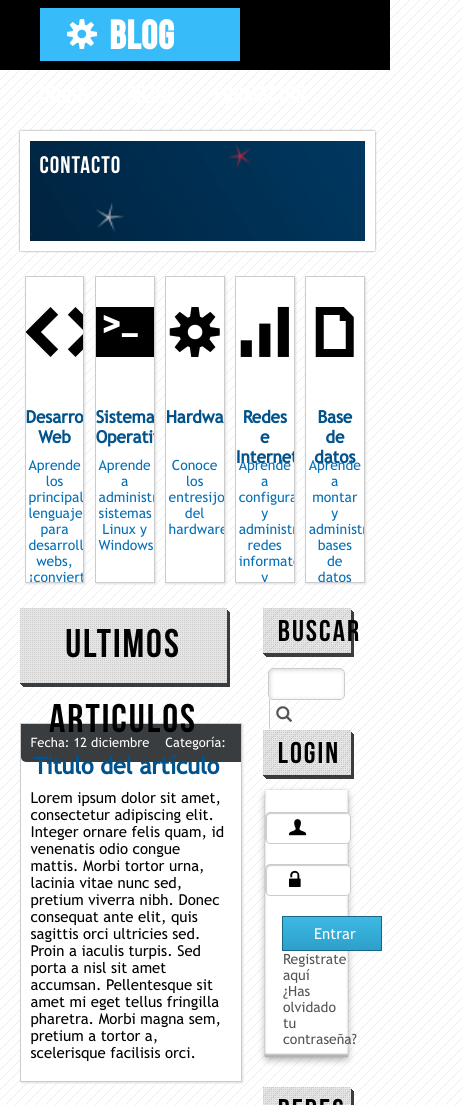
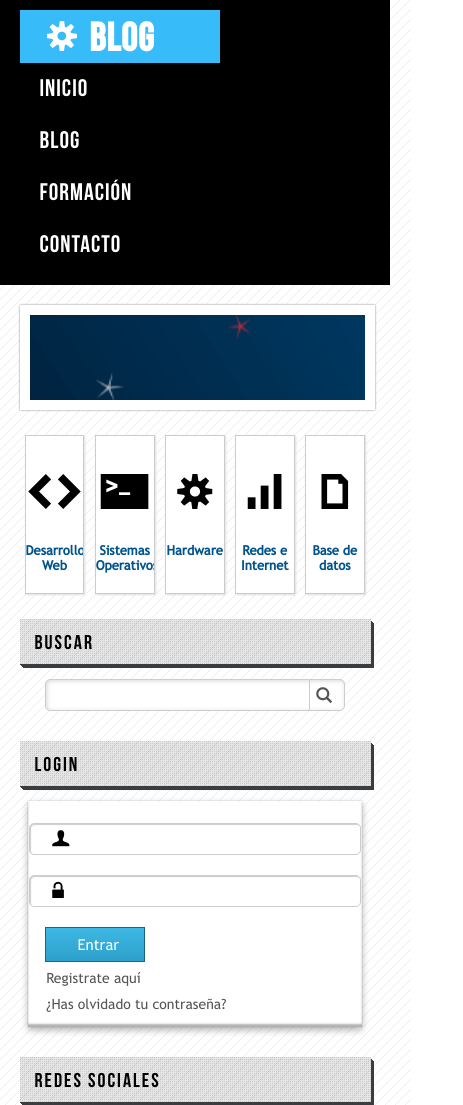
Before and after one commit to NachoGarciap/Segunda-Web, a plain HTML site: page index.html in a window 390 px wide. Shown: the top 1105 px of the page, 463 px wide, since content can reach past the window. Drawn offline with Linux system fonts and the light colour scheme.

Commit message:
Incluyendo responsive

```diff
--- a/responsive.css
+++ b/responsive.css
@@ -1,6 +1,8 @@
 /*---------- RESPONSIVE ----------*/
 
-@media (max-width:1250px) {/*del pixel 0 al 1250 se ejecuta estas medidas*/
+@media (max-width:1250px) {
+
+    /*del pixel 0 al 1250 se ejecuta estas medidas*/
     .wrap {
         width: 90%;
         margin: 0px auto;
@@ -33,12 +35,12 @@
         width: 97%;
     }
 
-    #footer .wrap > div{
-        width:24%;
+    #footer .wrap>div {
+        width: 24%;
     }
 
     #footer #browsers img {
-        width: 14px;
+        width: 30px;
     }
 
     #footer h5 {
@@ -105,7 +107,8 @@
         width: 65%;
     }
 
-    #login #user,#login #password {
+    #login #user,
+    #login #password {
         margin-left: 24px;
     }
 
@@ -120,3 +123,196 @@
         display: none;
     }
 }
+
+@media (max-width:899px) {
+    #lateral h3 {
+        font-size: 20px;
+    }
+}
+
+@media (max-width:799px) {
+    #banner h1 {
+        font-size: 25px;
+    }
+
+    .card {
+        height: auto;
+    }
+
+    .card .category {
+        font-size: 15px;
+        margin-top: -23px;
+    }
+
+    .card .description {
+        display: none;
+    }
+
+    #footer img {
+        margin-bottom: 15px;
+        max-width: 100%;
+    }
+
+    #lateral input[type="text"] {
+        width: 70%;
+    }
+}
+
+@media (max-width:724px) {
+    #header {
+        width: 100%;
+        height: 120px;
+        padding-top: 10px;
+    }
+
+    #logo {
+        float: none;
+        width: 200px;
+        margin: 0px auto;
+    }
+
+    #menu {
+        clear: both;
+        float: none;
+        width: 440px;
+        margin: 0px auto;
+    }
+
+    #lateral input[type="text"] {
+        width: 70%;
+    }
+}
+
+@media (max-width:660px) {
+    #banner h1 {
+        font-size: 25px;
+    }
+
+    #lateral {
+        float: none;
+        width: 100%;
+        margin: 0px auto;
+        min-height: auto;
+        margin-top: 20px;
+    }
+
+    #lateral input[type="text"] {
+        width: 92%;
+    }
+
+    #login input[type="email"],
+    #login input[type="password"] {
+        width: 90%;
+    }
+
+    .aside-box {
+        min-height: 160px;
+        padding-bottom: 15px;
+    }
+
+    .aside-box a {
+        clear: both;
+        margin-top: 10px;
+    }
+
+    #login input[type="submit"],
+    #login input[type="button"],
+    #login input[type="reset"],
+    #login button {
+        margin-bottom: 8px;
+    }
+
+    #articles {
+        float: none;
+        width: 100%;
+        margin: 0px auto;
+        min-height: auto;
+    }
+
+    #footer {
+        height: auto;
+    }
+
+    #footer .wrap > div {
+        width: 100%;
+        margin: 0px auto;
+        margin-top: 20px;
+    }
+
+    #footer h5 {
+        font-size: 25px;
+    }
+}
+
+@media (max-width:475px) {
+    #logo {
+        float: left;
+    }
+
+    #header {
+        width: 100%;
+        height: 275px;
+        padding-top: 10px;
+    }
+
+    #menu {
+        clear: both;
+        float: none;
+        width: 100%;
+        margin: 0px auto;
+    }
+
+    #menu ul li {
+        width: 100%;
+        line-height: 30px;
+    }
+
+    #menu ul li a {
+        width: 100%;
+        line-height: 52px;
+    }
+
+    #menu ul li a:hover {
+        color: #37bcf9;
+        transform: scale(1,1);
+    }
+
+    #banner {
+        height: 85px;
+    }
+
+    #banner h1 {
+        font-size: 18px;
+    }
+
+    #lateral input[type="text"] {
+        width: 85%;
+    }
+
+    .card .icon {
+        font-size: 35px;
+    }
+
+    .card:hover .icon {
+        font-size: 35px;
+    }
+
+    .card .category {
+        font-size: 13px;
+    }
+
+    #articles .data {
+        float: none;
+        margin: -10px;
+        border-radius: 0px 0px 0px 0px;
+
+    }
+
+    #articles article h4 {
+        margin-top: 20px;
+
+    }
+
+
+
+}
```
Also changed, not shown: index.html (line endings or trailing spaces).
